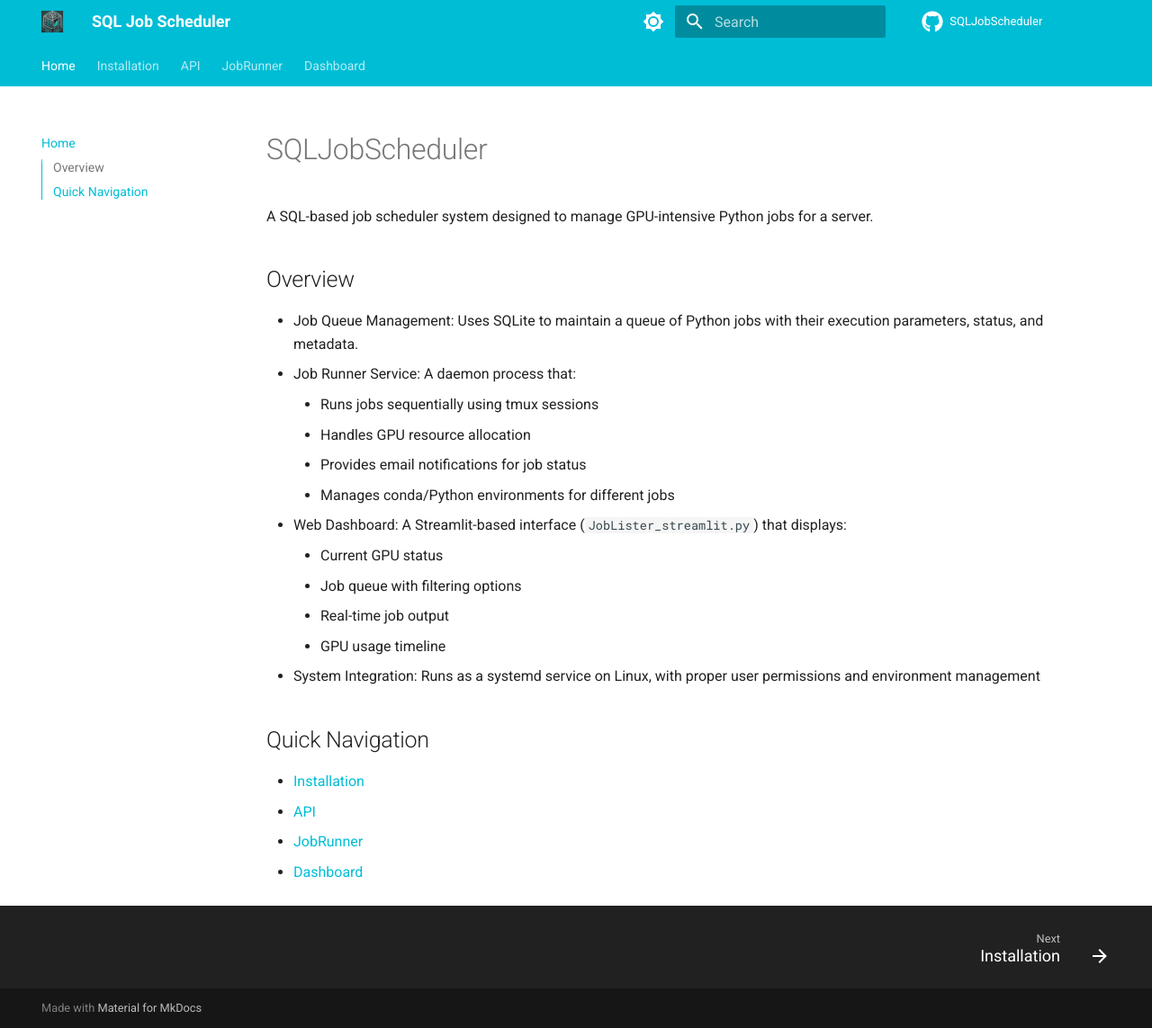
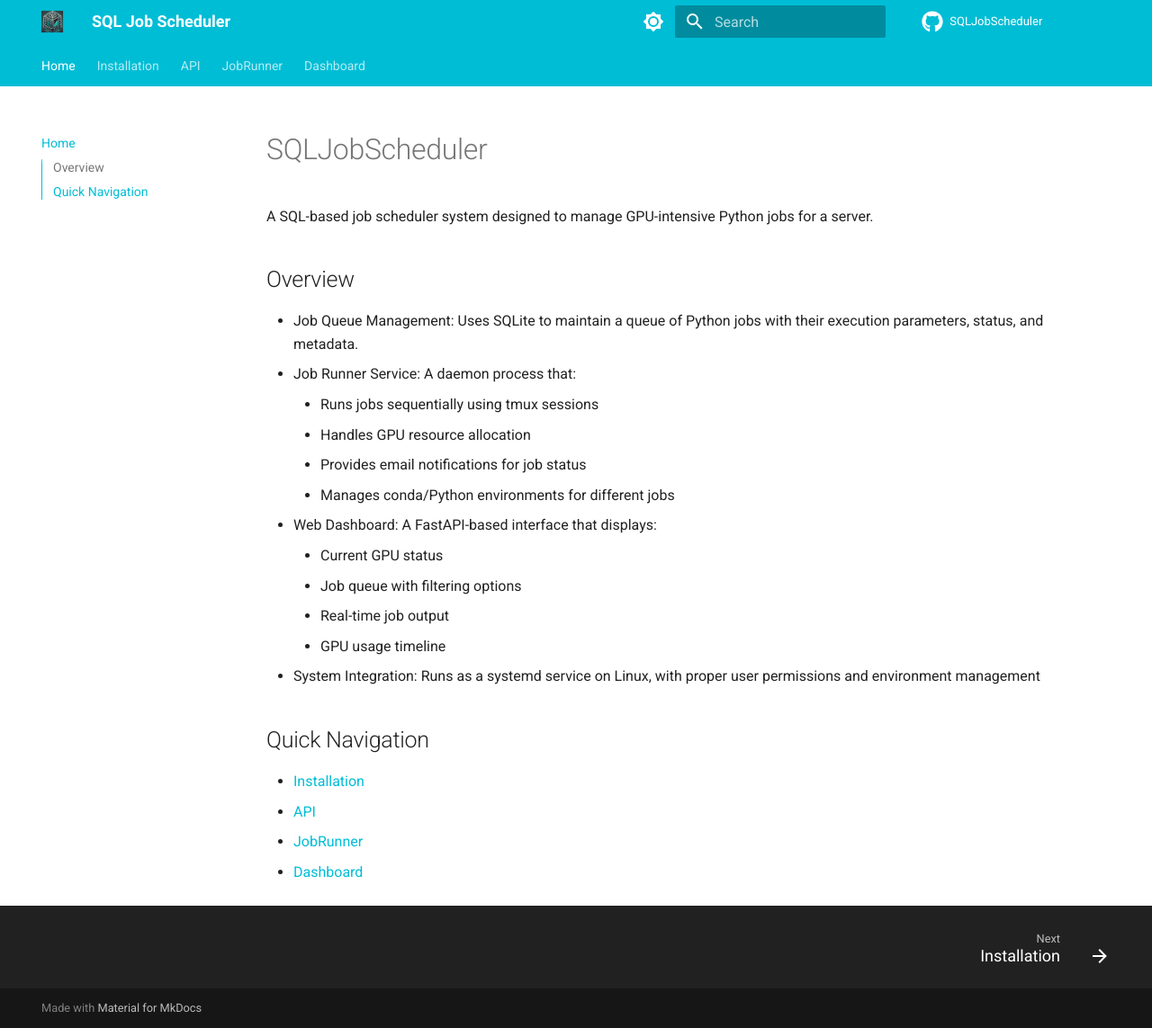
Before and after one commit to thicclatka/SQLJobScheduler, an MkDocs documentation site: the page built from docs/index.md, in a window 1280 px wide and 1143 px high. Shown: the whole window at 90% size. Built offline with MkDocs 1.6.1 and Material for MkDocs 9.7.7, drawn with Linux system fonts in a browser that asks for light colours; comment, search, counter and statistics services are not loaded.

Commit message:
updating documentation

```diff
--- a/docs/index.md
+++ b/docs/index.md
@@ -10,7 +10,7 @@ A SQL-based job scheduler system designed to manage GPU-intensive Python jobs fo
     - Handles GPU resource allocation
     - Provides email notifications for job status
     - Manages conda/Python environments for different jobs
-- Web Dashboard: A Streamlit-based interface (`JobLister_streamlit.py`) that displays:
+- Web Dashboard: A FastAPI-based interface that displays:
     - Current GPU status
     - Job queue with filtering options
     - Real-time job output
```
Also changed, not shown: docs/01_installation.md (+2 -2 lines), docs/04_joblister.md (+1 -1 lines).
